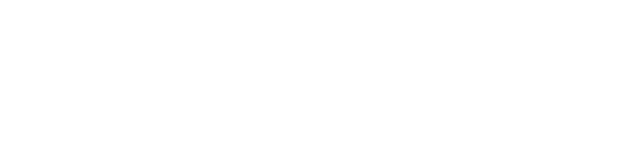
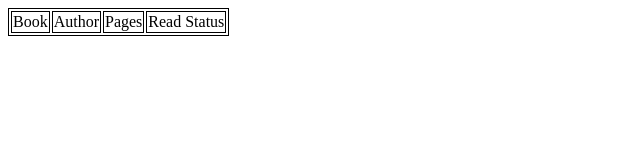
Before and after one commit to DivyanshKushwaha2023/library, a plain HTML site: page index.html in a window 1280 px wide. Shown: the whole page, without its empty margins (0-640 px from the left). Drawn offline with Linux system fonts and the light colour scheme.

Commit message:
Create table in index.html to the books

```diff
--- a/index.html
+++ b/index.html
@@ -3,9 +3,23 @@
 <head>
     <meta charset="UTF-8">
     <meta name="viewport" content="width=device-width, initial-scale=1.0">
+    <link rel="stylesheet" href="styles.css">
+    <script src="library.js"></script>
     <title>Library</title>
 </head>
 <body>
+    <table>
+        <thead>
+            <tr>
+                <td>Book</td>
+                <td>Author</td>
+                <td>Pages</td>
+                <td>Read Status</td>
+            </tr>
+        </thead>
+        <tbody>
 
+        </tbody>
+    </table>
 </body>
 </html>
--- a/styles.css
+++ b/styles.css
@@ -0,0 +1,3 @@
+td, tr, table {
+    border:1px black solid;
+}
```
